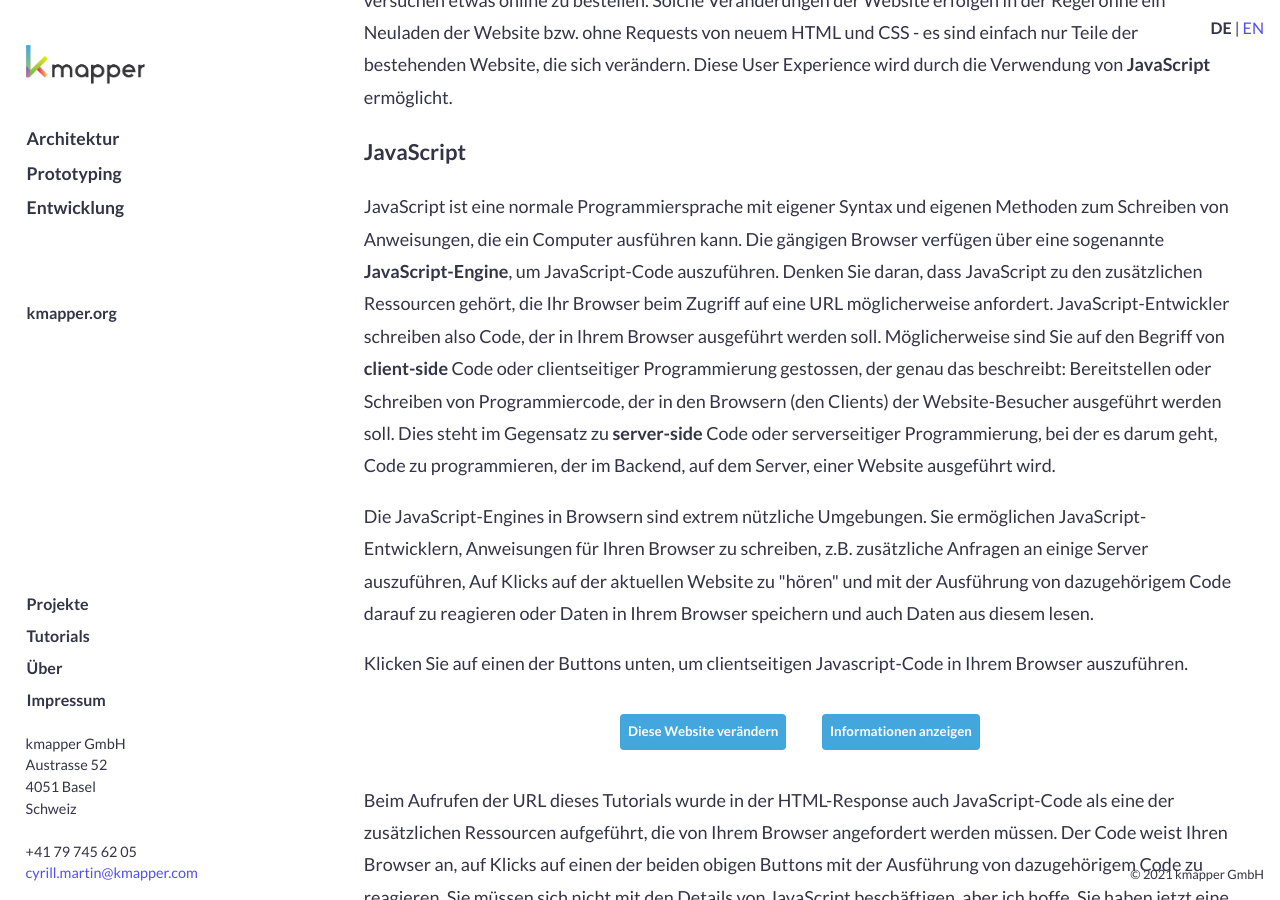
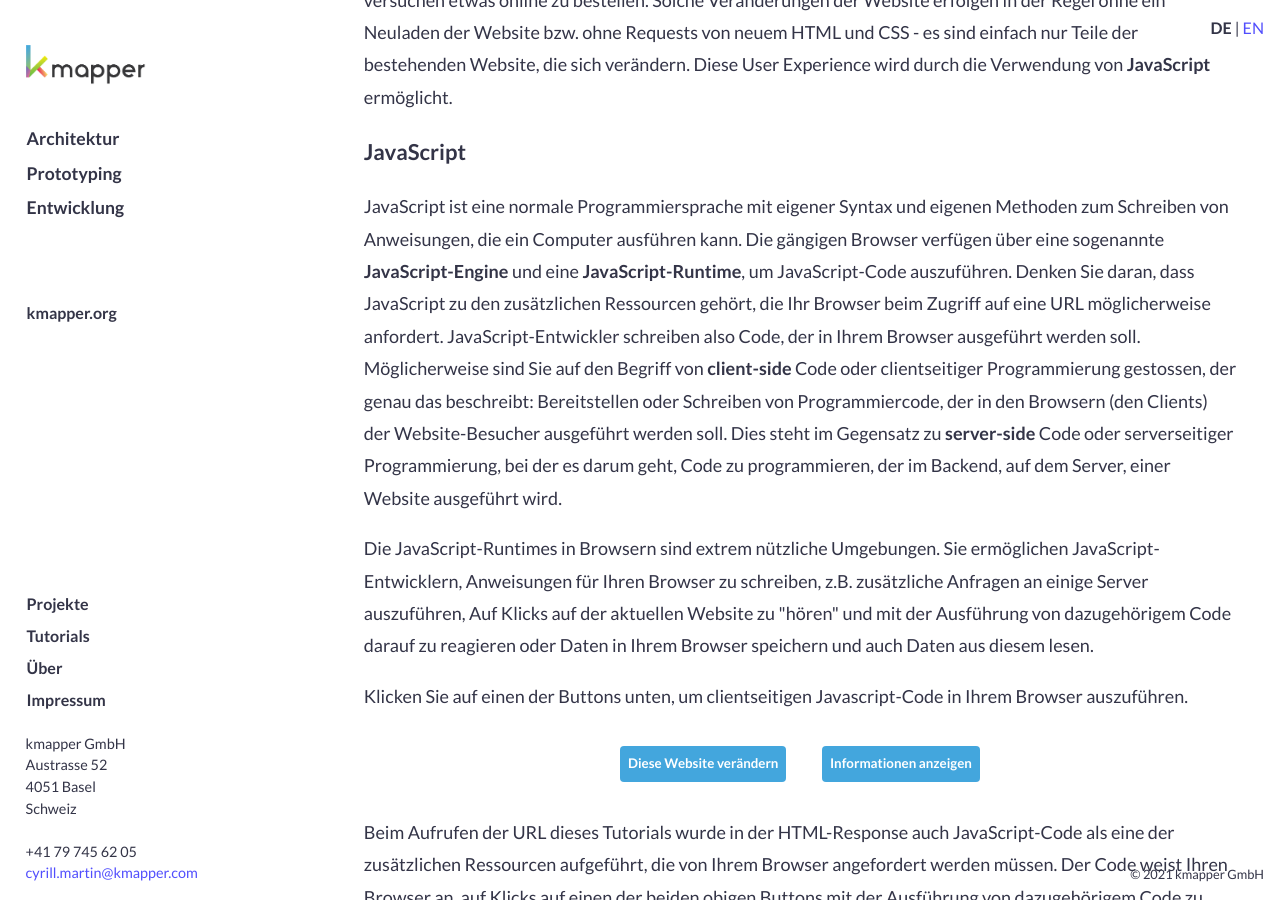
Before and after one commit to cyrill-martin/kmapper.com, a Jekyll site: the page built from src/sites/_de/tutorials/html-css-javascript.md, in a window 1280 px wide and 900 px high, scrolled down 3934 px. Built offline with Jekyll 4.4.1, drawn with Linux system fonts in a browser that asks for light colours; comment, search, counter and statistics services are not loaded.

Commit message:
Update html-css-js

```diff
--- a/src/sites/_de/tutorials/html-css-javascript.md
+++ b/src/sites/_de/tutorials/html-css-javascript.md
@@ -25,9 +25,9 @@ p-6: Beim Aufrufen der URL dieses Tutorials wurde in der HTML-Response auch CSS
 
 p-7: Auf den meisten Websites treffen Sie auf eine gewisse User Experience in Form von Interaktionen. Möglicherweise klicken Sie auf einen Button und einige zusätzliche Elemente erscheinen auf der Website. Vielleicht werden Sie benachrichtigt, dass Sie vergessen haben einen Strassennamen anzugeben, wenn Sie versuchen etwas online zu bestellen. Solche Veränderungen der Website erfolgen in der Regel ohne ein Neuladen der Website bzw. ohne Requests von neuem HTML und CSS - es sind einfach nur Teile der bestehenden Website, die sich verändern. Diese User Experience wird durch die Verwendung von <b>JavaScript</b> ermöglicht.
 
-p-8: JavaScript ist eine normale Programmiersprache mit eigener Syntax und eigenen Methoden zum Schreiben von Anweisungen, die ein Computer ausführen kann. Die gängigen Browser verfügen über eine sogenannte <b>JavaScript-Engine</b>, um JavaScript-Code auszuführen. Denken Sie daran, dass JavaScript zu den zusätzlichen Ressourcen gehört, die Ihr Browser beim Zugriff auf eine URL möglicherweise anfordert. JavaScript-Entwickler schreiben also Code, der in Ihrem Browser ausgeführt werden soll. Möglicherweise sind Sie auf den Begriff von <b>client-side</b> Code oder clientseitiger Programmierung gestossen, der genau das beschreibt&#58; Bereitstellen oder Schreiben von Programmiercode, der in den Browsern (den Clients) der Website-Besucher ausgeführt werden soll. Dies steht im Gegensatz zu <b>server-side</b> Code oder serverseitiger Programmierung, bei der es darum geht, Code zu programmieren, der im Backend, auf dem Server, einer Website ausgeführt wird.
+p-8: JavaScript ist eine normale Programmiersprache mit eigener Syntax und eigenen Methoden zum Schreiben von Anweisungen, die ein Computer ausführen kann. Die gängigen Browser verfügen über eine sogenannte <b>JavaScript-Engine</b> und eine <b>JavaScript-Runtime</b>, um JavaScript-Code auszuführen. Denken Sie daran, dass JavaScript zu den zusätzlichen Ressourcen gehört, die Ihr Browser beim Zugriff auf eine URL möglicherweise anfordert. JavaScript-Entwickler schreiben also Code, der in Ihrem Browser ausgeführt werden soll. Möglicherweise sind Sie auf den Begriff von <b>client-side</b> Code oder clientseitiger Programmierung gestossen, der genau das beschreibt&#58; Bereitstellen oder Schreiben von Programmiercode, der in den Browsern (den Clients) der Website-Besucher ausgeführt werden soll. Dies steht im Gegensatz zu <b>server-side</b> Code oder serverseitiger Programmierung, bei der es darum geht, Code zu programmieren, der im Backend, auf dem Server, einer Website ausgeführt wird.
 
-p-9: Die JavaScript-Engines in Browsern sind extrem nützliche Umgebungen. Sie ermöglichen JavaScript-Entwicklern, Anweisungen für Ihren Browser zu schreiben, z.B. zusätzliche Anfragen an einige Server auszuführen, Auf Klicks auf der aktuellen Website zu "hören" und mit der Ausführung von dazugehörigem Code darauf zu reagieren oder Daten in Ihrem Browser speichern und auch Daten aus diesem lesen.
+p-9: Die JavaScript-Runtimes in Browsern sind extrem nützliche Umgebungen. Sie ermöglichen JavaScript-Entwicklern, Anweisungen für Ihren Browser zu schreiben, z.B. zusätzliche Anfragen an einige Server auszuführen, Auf Klicks auf der aktuellen Website zu "hören" und mit der Ausführung von dazugehörigem Code darauf zu reagieren oder Daten in Ihrem Browser speichern und auch Daten aus diesem lesen.
 
 p-10: Klicken Sie auf einen der Buttons unten, um clientseitigen Javascript-Code in Ihrem Browser auszuführen.
 
```
Also changed, not shown: src/sites/_en/tutorials/html-css-javascript.md (+2 -2 lines), 1 other file.
